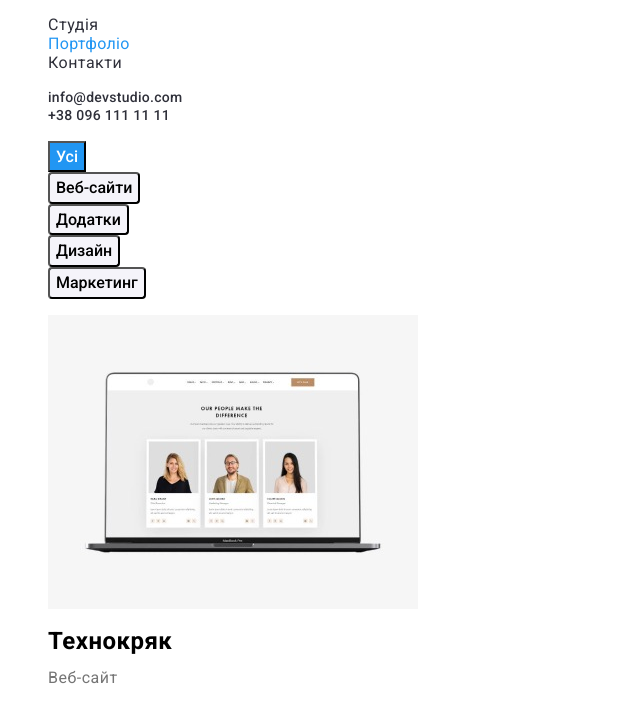
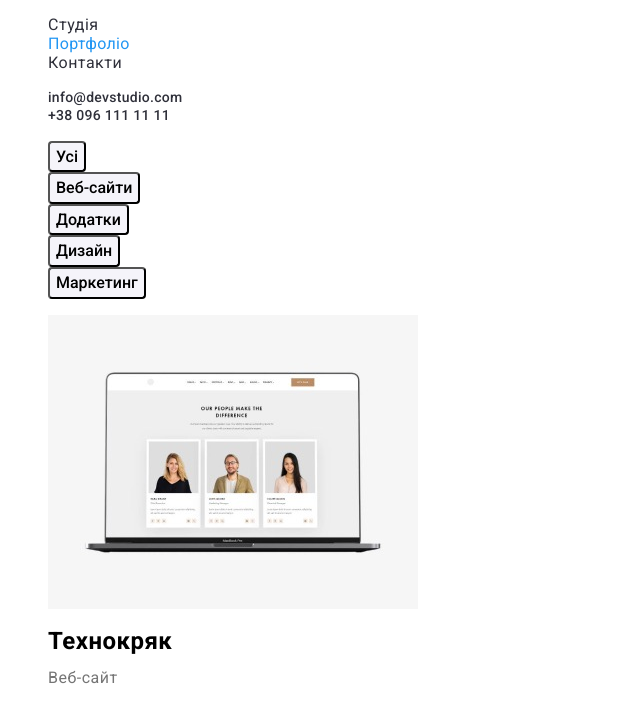
Before and after one commit to YevhenOliinyk7/goit-markup-hw-02, a plain HTML site: page portfolio.html in a window 1280 px wide. Shown: the part 40-741 px from the top of the page, without its empty margins (0-640 px from the left). Drawn offline with Linux system fonts and the light colour scheme.

Commit message:
five summit

```diff
--- a/css/styles.css
+++ b/css/styles.css
@@ -112,15 +112,6 @@ background-color:var(--backfocus-button-color);
 color:var(--site-buttontwo-color);
 }
 
-.button-on{
-   color:var(--site-buttonon-color);
-   background-color: var(--background-buttontwo-color);
-   font-family: 'Roboto';
-font-weight: 500;
-font-size: 16px;
-line-height:1.6;
-
-}
 
 
 /* ховер фокус хедер */
@@ -221,6 +212,7 @@ line-height:1.6;
    color:var(--contact-focus-color);
 }
 
+
 a {
    text-decoration: none;
 }
--- a/portfolio.html
+++ b/portfolio.html
@@ -36,7 +36,7 @@
         <!-- <h1>Фільтр</h1> -->
         <ul>
           <li>
-            <button class="button-on" type="button">Усі</button>
+            <button class="filtre-button" type="button">Усі</button>
           </li>
           <li>
             <button class="filtre-button" type="button">Веб-сайти</button>
```
